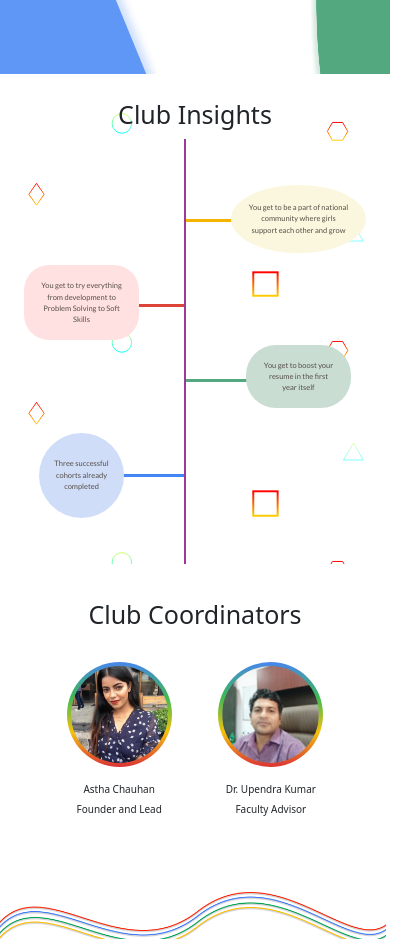
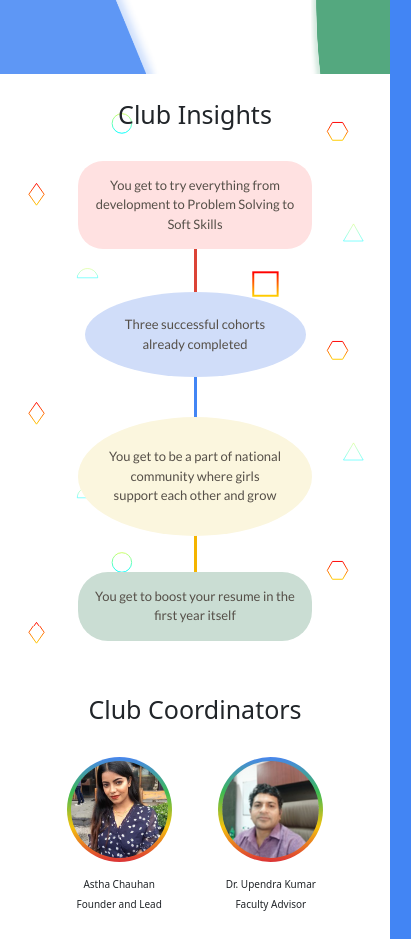
Before and after one commit to GDSC-IET-LUCKNOW/IET-GDSC-Website, a website: page frontend/index.html in a window 390 px wide. Shown: the part 770-1709 px from the top of the page, 411 px wide, since content can reach past the window. Drawn offline with nearby package versions, Linux system fonts and the light colour scheme.

Commit message:
Added media query for mobile sizes
Added media query in 'club insights' section for optimal display in devices with less width

```diff
--- a/frontend/styles/club_insights.css
+++ b/frontend/styles/club_insights.css
@@ -123,3 +123,66 @@
   padding: 3rem;
   text-align: center;
 }
+
+@media (max-width: 37.5rem) {
+  html{
+    background-color: #4285f4;
+  }
+  .insights{
+    flex-direction: column;
+    font-size: 13px;
+  }
+  .column_one{
+   border: none;
+   padding: 0;
+   height: 20em;
+  }
+  .column_two{
+    border: none;
+    padding: 0;
+    height: 20em;
+  }
+  .column_one-line1 {
+    right: auto;
+    top: auto;
+    height: 20rem;
+    width: 0;
+    border-right: 3px solid #db4437;
+  }
+  .column_one-line2 {
+    right: auto;
+    top: 45rem;
+    height: 20rem;
+    width: 0;
+    border-right: 3px solid #4285f4;
+  }
+  .column_two-line1 {
+    left: auto;
+    top: auto;
+    height: 20rem;
+    width: 0;
+    border-right: 3px solid #f4b400;
+  }
+  .column_two-line2 {
+    display: none;
+  }
+  .element_one1 {
+    border-radius: 5rem;
+    padding: 3rem;
+    width: 18em;
+  }
+  .element_one2 {
+    height: 17rem;
+    width: 17em;
+    padding: 1.5em;
+  }
+  .element_two1 {
+    width: 18em;
+    padding: 6rem;
+  }
+  .element_two2 {
+    width: 18em;
+    border-radius: 6rem;
+    padding: 3rem;
+  }
+}
```
